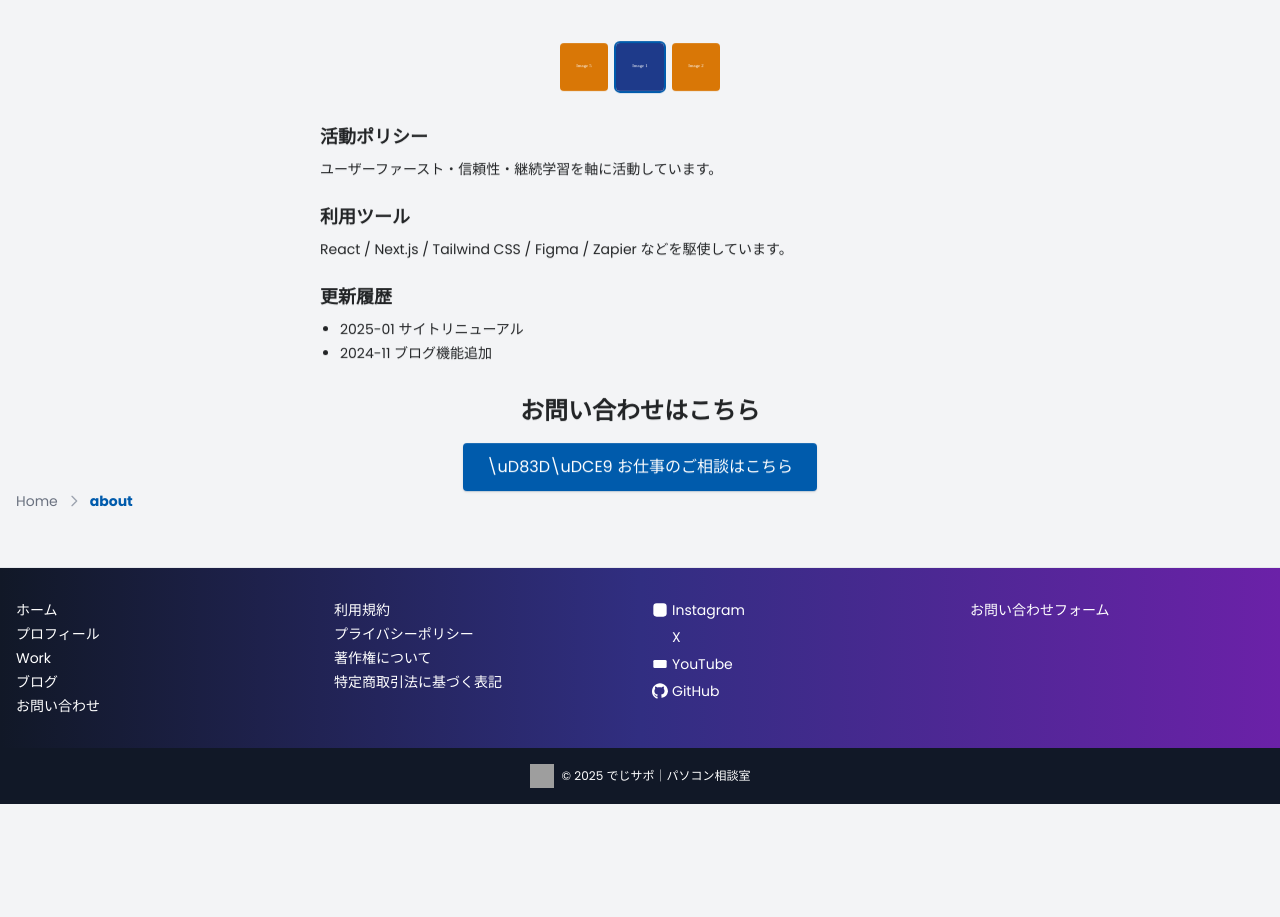
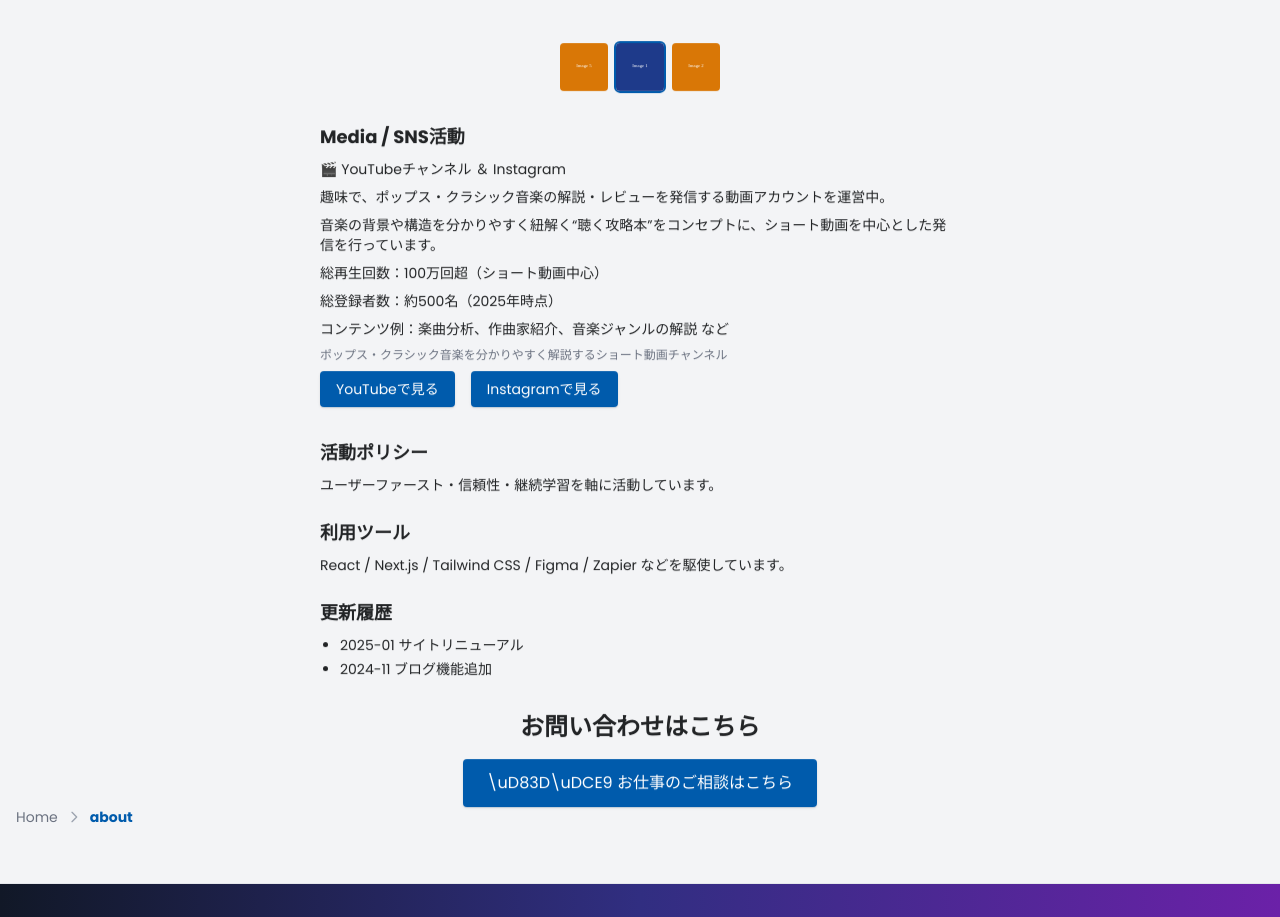
Before and after one commit to maruyamamasaya/Portfolio, a Next.js app: page /about in a window 1280 px wide. Shown: the part 3120-4037 px from the top of the page. Before the commit the page ends 3924 px from the top, so only its background shows below. Built offline with nearby package versions, Linux system fonts and the light colour scheme; grey boxes are pictures that could not be loaded.

Commit message:
Add media section to about page

```diff
--- a/src/app/about/page.tsx
+++ b/src/app/about/page.tsx
@@ -53,6 +53,39 @@ export default function About() {
       <SkillBars />
       <ProfileCategories />
 
+      <section className="space-y-2 text-sm">
+        <h2 className="text-lg font-bold">Media / SNS活動</h2>
+        <p>🎬 YouTubeチャンネル ＆ Instagram</p>
+        <p>趣味で、ポップス・クラシック音楽の解説・レビューを発信する動画アカウントを運営中。</p>
+        <p>
+          音楽の背景や構造を分かりやすく紐解く“聴く攻略本”をコンセプトに、ショート動画を中心とした発信を行っています。
+        </p>
+        <p>総再生回数：100万回超（ショート動画中心）</p>
+        <p>総登録者数：約500名（2025年時点）</p>
+        <p>コンテンツ例：楽曲分析、作曲家紹介、音楽ジャンルの解説 など</p>
+        <p className="text-xs text-gray-500">
+          ポップス・クラシック音楽を分かりやすく解説するショート動画チャンネル
+        </p>
+        <div className="flex space-x-4">
+          <a
+            href="https://youtube.com"
+            target="_blank"
+            rel="noopener noreferrer"
+            className="px-4 py-2 bg-primary text-white rounded shadow hover:bg-primary/80"
+          >
+            YouTubeで見る
+          </a>
+          <a
+            href="https://instagram.com"
+            target="_blank"
+            rel="noopener noreferrer"
+            className="px-4 py-2 bg-primary text-white rounded shadow hover:bg-primary/80"
+          >
+            Instagramで見る
+          </a>
+        </div>
+      </section>
+
       <section className="space-y-6 text-sm">
         <div>
           <h2 className="text-lg font-bold mb-2">活動ポリシー</h2>
```
